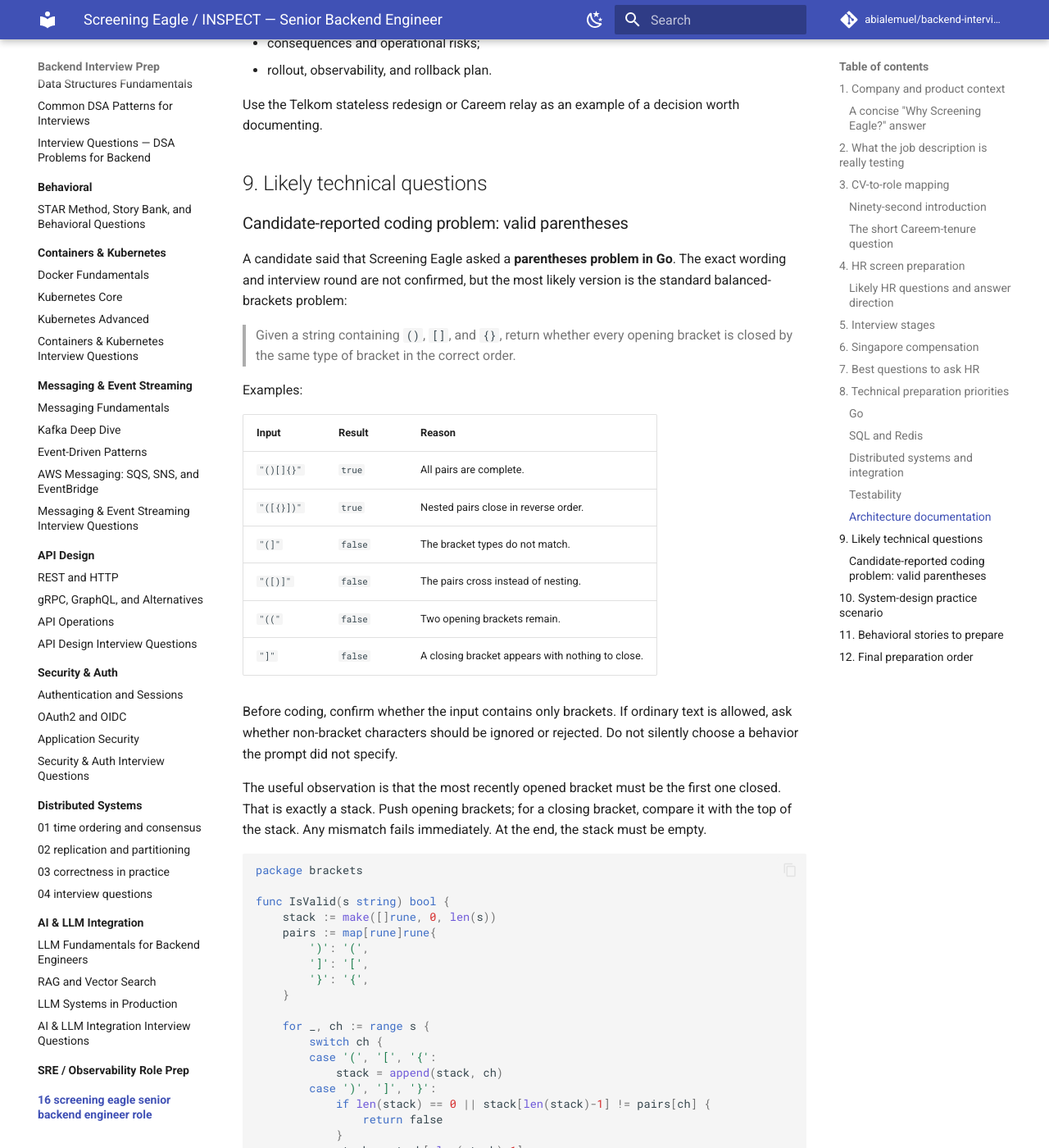
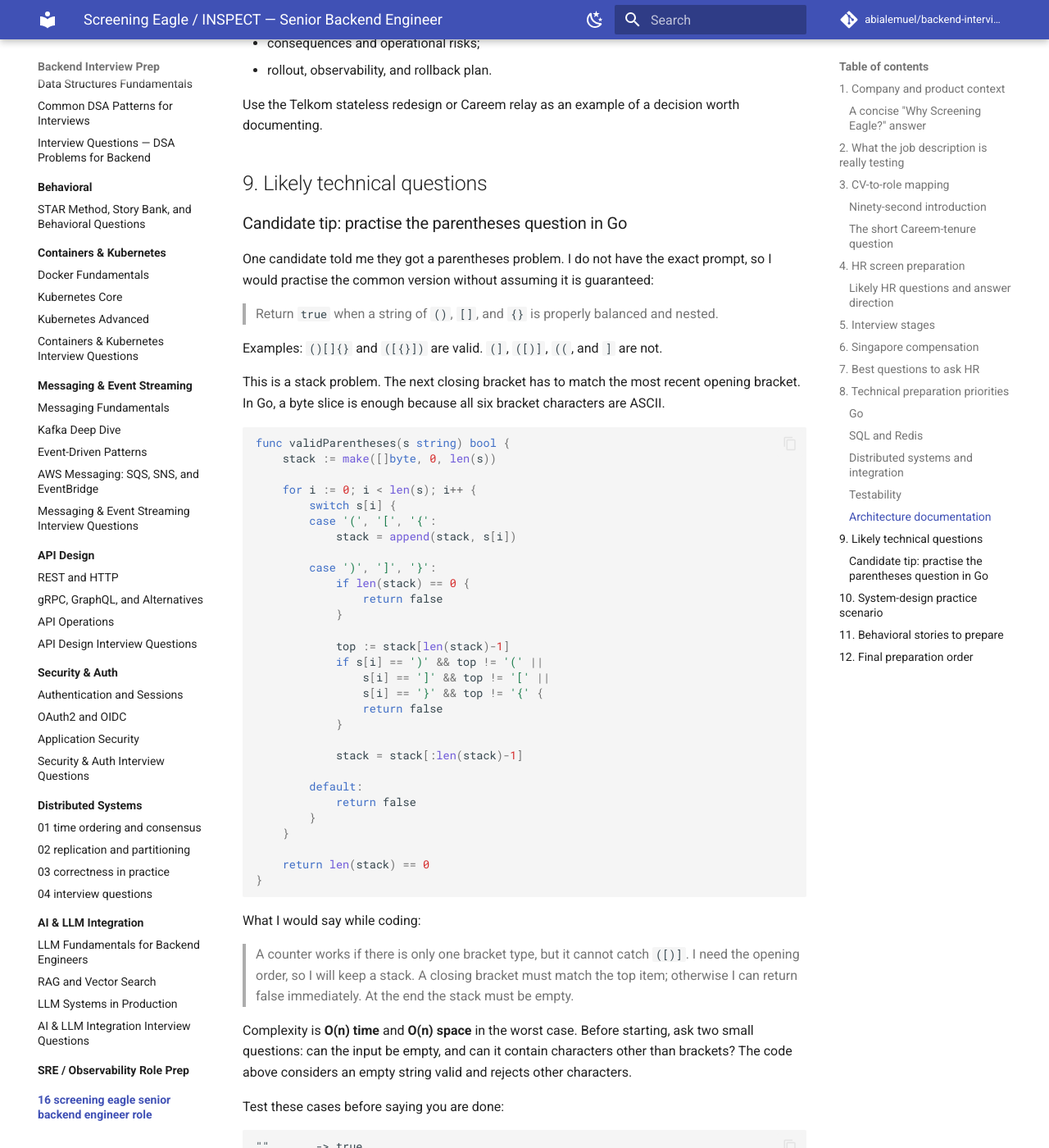
Before and after one commit to abialemuel/backend-interview-prep, an MkDocs documentation site: the page built from docs/16-screening-eagle-senior-backend-engineer-role/README.md, in a window 1280 px wide and 1400 px high, scrolled down 8487 px. Shown: the whole window at 82% size. Built offline with MkDocs 1.6.1 and Material for MkDocs 9.7.7, drawn with Linux system fonts in a browser that asks for light colours; comment, search, counter and statistics services are not loaded; some of the changed text lies outside the part shown.

Commit message:
Refine Go parentheses interview notes

````diff
--- a/docs/16-screening-eagle-senior-backend-engineer-role/README.md
+++ b/docs/16-screening-eagle-senior-backend-engineer-role/README.md
@@ -221,47 +221,39 @@ Use the Telkom stateless redesign or Careem relay as an example of a decision wo
 
 ## 9. Likely technical questions
 
-### Candidate-reported coding problem: valid parentheses
+### Candidate tip: practise the parentheses question in Go
 
-A candidate said that Screening Eagle asked a **parentheses problem in Go**. The exact wording and interview round are not confirmed, but the most likely version is the standard balanced-brackets problem:
+One candidate told me they got a parentheses problem. I do not have the exact prompt, so I would practise the common version without assuming it is guaranteed:
 
-> Given a string containing `()`, `[]`, and `{}`, return whether every opening bracket is closed by the same type of bracket in the correct order.
+> Return `true` when a string of `()`, `[]`, and `{}` is properly balanced and nested.
 
-Examples:
+Examples: `()[]{}` and `([{}])` are valid. `(]`, `([)]`, `((`, and `]` are not.
 
-| Input | Result | Reason |
-| --- | --- | --- |
-| `"()[]{}"` | `true` | All pairs are complete. |
-| `"([{}])"` | `true` | Nested pairs close in reverse order. |
-| `"(]"` | `false` | The bracket types do not match. |
-| `"([)]"` | `false` | The pairs cross instead of nesting. |
-| `"(("` | `false` | Two opening brackets remain. |
-| `"]"` | `false` | A closing bracket appears with nothing to close. |
-
-Before coding, confirm whether the input contains only brackets. If ordinary text is allowed, ask whether non-bracket characters should be ignored or rejected. Do not silently choose a behavior the prompt did not specify.
-
-The useful observation is that the most recently opened bracket must be the first one closed. That is exactly a stack. Push opening brackets; for a closing bracket, compare it with the top of the stack. Any mismatch fails immediately. At the end, the stack must be empty.
+This is a stack problem. The next closing bracket has to match the most recent opening bracket. In Go, a byte slice is enough because all six bracket characters are ASCII.
 
 ```go
-package brackets
+func validParentheses(s string) bool {
+	stack := make([]byte, 0, len(s))
 
-func IsValid(s string) bool {
-	stack := make([]rune, 0, len(s))
-	pairs := map[rune]rune{
-		')': '(',
-		']': '[',
-		'}': '{',
-	}
+	for i := 0; i < len(s); i++ {
+		switch s[i] {
+		case '(', '[', '{':
+			stack = append(stack, s[i])
 
-	for _, ch := range s {
-		switch ch {
-		case '(', '[', '{':
-			stack = append(stack, ch)
 		case ')', ']', '}':
-			if len(stack) == 0 || stack[len(stack)-1] != pairs[ch] {
+			if len(stack) == 0 {
 				return false
 			}
+
+			top := stack[len(stack)-1]
+			if s[i] == ')' && top != '(' ||
+				s[i] == ']' && top != '[' ||
+				s[i] == '}' && top != '{' {
+				return false
+			}
+
 			stack = stack[:len(stack)-1]
+
 		default:
 			return false
 		}
@@ -271,56 +263,25 @@ func IsValid(s string) bool {
 }
 ```
 
-This version deliberately rejects unexpected characters. If the interviewer says to ignore them, replace the `default` branch with `continue`.
+What I would say while coding:
 
-The algorithm is **O(n) time** because it visits each rune once, and **O(n) space** in the worst case, such as `"(((("`. A counter is not enough once multiple bracket types are allowed: `"([)]"` can have balanced counts while still closing in the wrong order.
+> A counter works if there is only one bracket type, but it cannot catch `([)]`. I need the opening order, so I will keep a stack. A closing bracket must match the top item; otherwise I can return false immediately. At the end the stack must be empty.
 
-Table-driven tests:
+Complexity is **O(n) time** and **O(n) space** in the worst case. Before starting, ask two small questions: can the input be empty, and can it contain characters other than brackets? The code above considers an empty string valid and rejects other characters.
 
-```go
-package brackets
+Test these cases before saying you are done:
 
-import "testing"
-
-func TestIsValid(t *testing.T) {
-	tests := []struct {
-		name string
-		in   string
-		want bool
-	}{
-		{name: "empty", in: "", want: true},
-		{name: "separate pairs", in: "()[]{}", want: true},
-		{name: "nested", in: "([{}])", want: true},
-		{name: "wrong type", in: "(]", want: false},
-		{name: "wrong order", in: "([)]", want: false},
-		{name: "opening left", in: "((", want: false},
-		{name: "closing first", in: "]", want: false},
-		{name: "unexpected character", in: "(a)", want: false},
-	}
-
-	for _, tt := range tests {
-		t.Run(tt.name, func(t *testing.T) {
-			if got := IsValid(tt.in); got != tt.want {
-				t.Fatalf("IsValid(%q) = %v, want %v", tt.in, got, tt.want)
-			}
-		})
-	}
-}
+```text
+""       -> true
+"()"     -> true
+"([{}])" -> true
+"(]"     -> false
+"([)]"   -> false
+"(("     -> false
+"]"      -> false
 ```
 
-A clean way to talk while solving it:
-
-> I need to preserve nesting order, so I will use a stack rather than independent counters. When I see an opener I push it. When I see a closer, an empty stack or a different opener at the top means the string is invalid. I pop a matching opener, then finally check that nothing remains. This is linear time and linear worst-case space.
-
-Possible follow-ups:
-
-- **Only `(` and `)` are allowed:** a depth counter is sufficient; fail if it becomes negative and require zero at the end.
-- **Return the first invalid position:** return `(bool, int)` and keep the current rune or byte index.
-- **Report the expected bracket:** return a small error containing the position, actual closer, and expected closer.
-- **Process a stream:** keep the stack between chunks; the decision is final only at end-of-stream unless a mismatch occurs earlier.
-- **Very large ASCII input:** use `[]byte` rather than `[]rune`. Brackets are ASCII, and this avoids rune handling that the problem does not need.
-
-For the real interview, use the representation that matches the prompt. The rune-based version above is easy to read, but saying that ASCII brackets could use bytes shows awareness without prematurely optimizing.
+If the interviewer allows only `(` and `)`, simplify it to a depth counter: increment for `(`, decrement for `)`, fail as soon as depth becomes negative, and return `depth == 0`. Likely follow-ups are returning the first bad index or handling input as a stream.
 
 1. How would you design an idempotent webhook receiver when the provider retries and delivers events out of order?
 2. A batch report job processes a large inspection project and fails at 80%. How do you resume safely without duplicating output?
````
